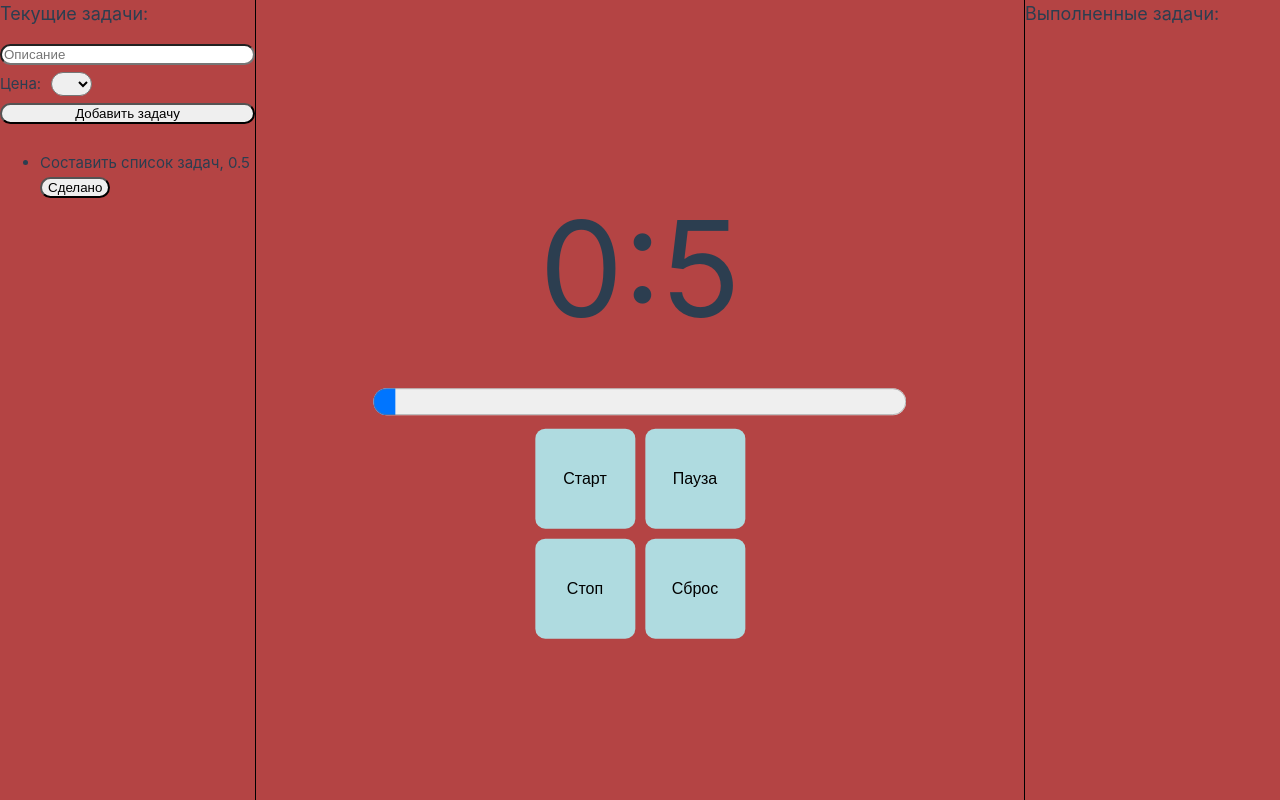
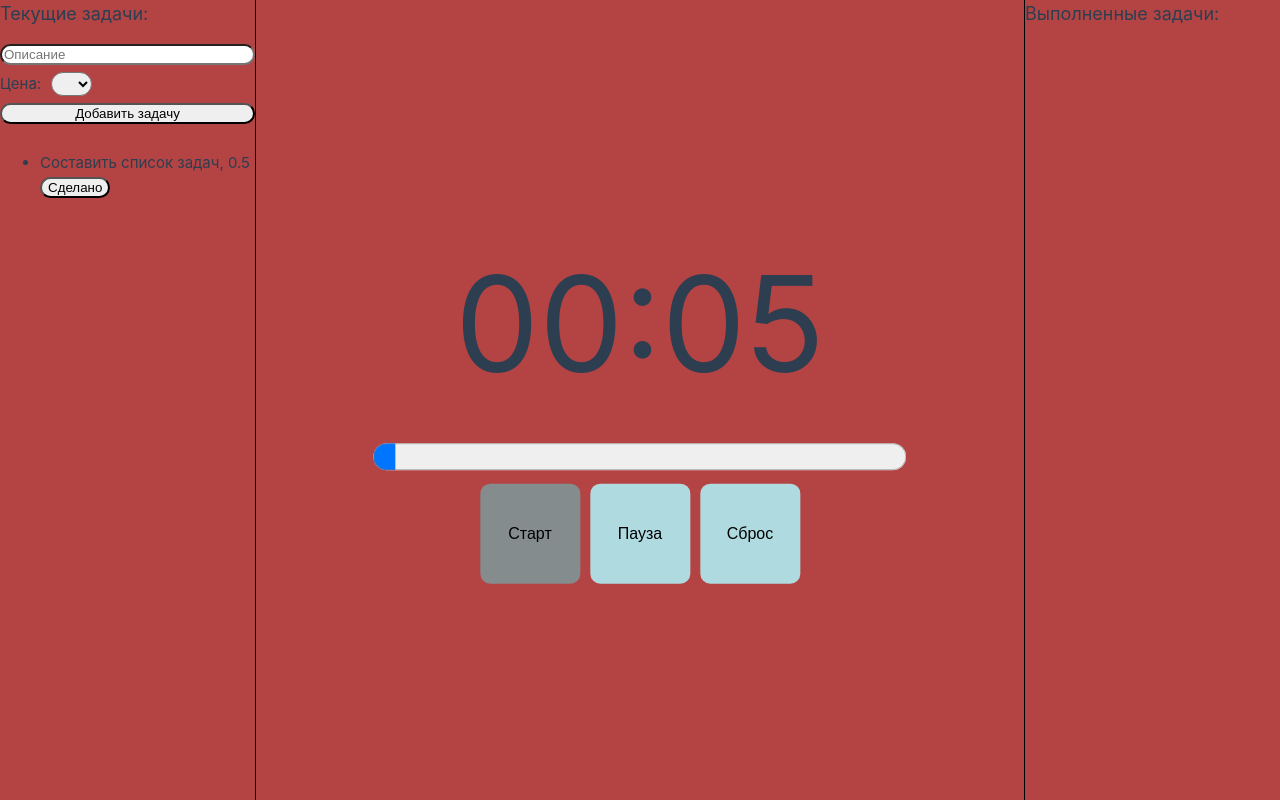
Before and after one commit to Aramis2424/pomodoro, a Vue app: page / in a window 1280 px wide. Built offline with nearby package versions, Linux system fonts and the light colour scheme.

Commit message:
several experiments

```diff
--- a/src/components/Timer.vue
+++ b/src/components/Timer.vue
@@ -2,13 +2,14 @@
 import { ref, onUnmounted, computed } from 'vue'
 const duration = ref(2 * 60 * 1000)
 const elapsed = ref(0)
-const strTime = ref("")
 
-let startTime
+let startTime = performance.now()
+let pauseTime = 0
 let handle
+let isActive = ref(false)
 
 const getTime = computed(() => {
-  return `${(elapsed.value / 1000 / 60).toFixed(0)}:${(elapsed.value / 1000 % 60).toFixed(0)}`
+  return `${(elapsed.value / 1000 / 60).toFixed(0).padStart(2, '0')}:${(elapsed.value / 1000 % 59).toFixed(0).padStart(2, '0')}`
 })
 
 const update = () => {
@@ -23,22 +24,27 @@ const update = () => {
 const reset = () => {
   elapsed.value = 0
   startTime = performance.now()
+  isActive.value = true
   update()
 }
 
 const stop = () => {
   elapsed.value = 0
+  isActive.value = false
   cancelAnimationFrame(handle)
 }
 
 const pause = () => {
-  startTime = performance.now()
+  pauseTime = performance.now() - startTime
+  isActive.value = false
   cancelAnimationFrame(handle)
 }
 
 const start = () => {
-  elapsed.value = startTime
-  handle = requestAnimationFrame(update)
+  startTime = performance.now() - pauseTime
+  pauseTime = 0
+  isActive.value = true
+  update()
 }
 
 const progressRate = computed(() =>
@@ -60,9 +66,9 @@ onUnmounted(() => {
 
   <div class="btns-container">
     <div class="btns">
-        <button class="btn" @click="start">Старт</button>
-        <button class="btn" @click="pause">Пауза</button>
-        <button class="btn" @click="stop">Стоп</button>
+        <button class="btn" @click="start" :disabled="isActive">Старт</button>
+        <button class="btn" @click="pause" :disabled="!isActive">Пауза</button>
+        <!-- <button class="btn" @click="stop"  :disabled="!isActive">Стоп</button> -->
         <button class="btn" @click="reset">Сброс</button>
     </div>
   </div>
@@ -78,8 +84,8 @@ onUnmounted(() => {
 }
 .btns {
     display: grid;
-    grid-template-columns: repeat(2, 100px);
-    grid-template-rows: repeat(2, 100px);
+    grid-template-columns: repeat(3, 100px);
+    grid-template-rows: repeat(1, 100px);
     gap: 10px;
     justify-content: center;
     align-items: center;
@@ -99,7 +105,9 @@ onUnmounted(() => {
 .btn:active {
   background-color: #a8bfc2; /* Цвет темнее при нажатии */
 }
-
+.btn:disabled {
+  background-color: #848c8d;
+}
 .timerbar {
     display: flex;
     justify-content: center;
```
